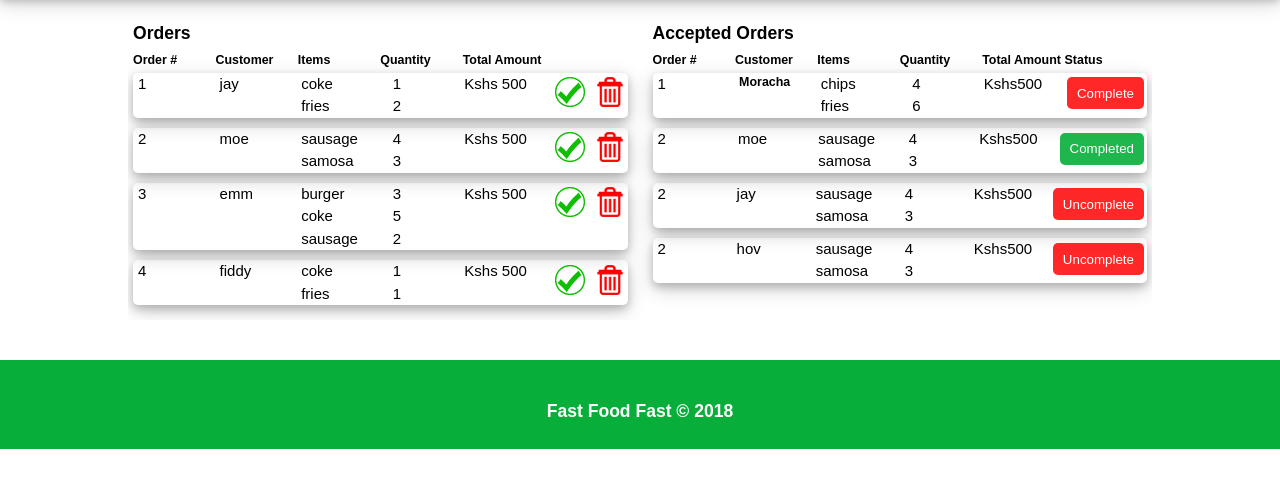
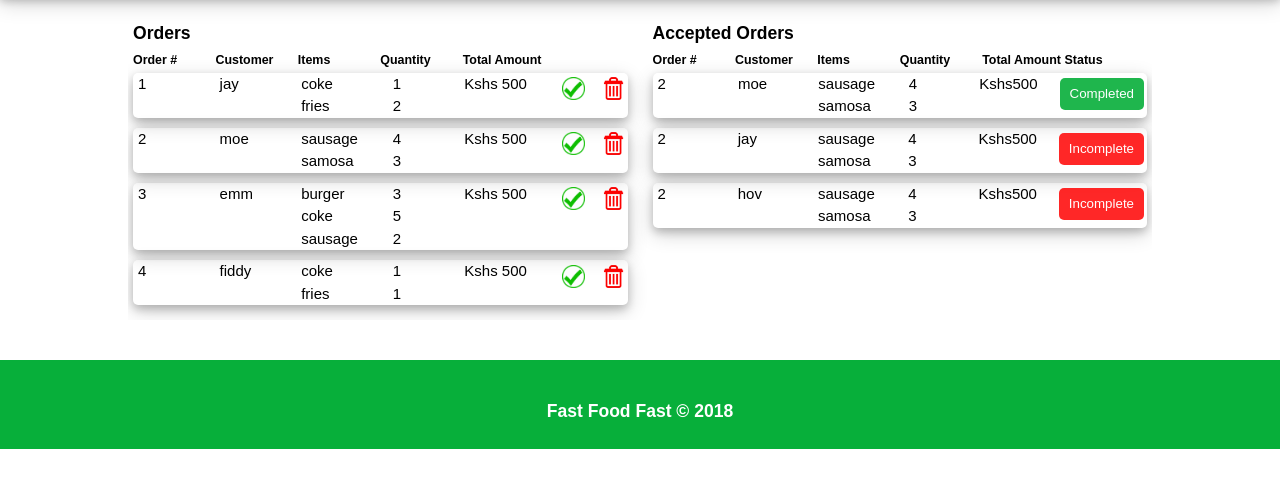
Before and after one commit to ElMonstro/Fast-Food-Fast, a plain HTML site: page templates/admin_panel.html in a window 1280 px wide. Shown: the part 88-576 px from the top of the page. Drawn offline with Linux system fonts and the light colour scheme.

Commit message:
Fix AcceptedOrders to allow appending of status to order array

```diff
--- a/js/admin.js
+++ b/js/admin.js
@@ -7,9 +7,9 @@ fiddy: [4, ['coke', 1],['fries', 1]]};
 
 var acceptedOrders =
 {
-    moe:[2, true, ['sausage', 4],['samosa',3]],
-    jay:[2, false, ['sausage', 4],['samosa',3]],
-    hov:[2, false, ['sausage', 4],['samosa',3]],
+    moe:[2,  ['sausage', 4],['samosa',3], true,],
+    jay:[2,  ['sausage', 4],['samosa',3], false,],
+    hov:[2,  ['sausage', 4],['samosa',3], false,],
 };
 
 const orderDiv = document.createElement('DIV');
@@ -64,6 +64,8 @@ function displayOrders(){
 function orderButtons(event){
 
     if (event.target.className == 'accept'){
+        var name = event.target.parentElement.parentElement.parentElement.children[1].innerText;
+
 
     }
 
@@ -83,7 +85,9 @@ function displayAcceptedOrders(){
 
         var orderList = acceptedOrders[name];
         var orderNo = orderList[0];
-        var status = orderList[1];
+        var lastIndex = orderList.length - 1;
+        var status = orderList[lastIndex];
+        console.log(status);
         const statusBtn = document.createElement('BUTTON');
 
         if (status){
@@ -91,7 +95,7 @@ function displayAcceptedOrders(){
             statusBtn.style.backgroundColor = 'rgb(7, 175, 58)';
             statusBtn.disabled = true;
         }else{
-            statusBtn.innerText = 'Uncomplete';
+            statusBtn.innerText = 'Incomplete';
             statusBtn.style.backgroundColor = 'rgb(255, 16, 16)';
         }
 
@@ -113,7 +117,7 @@ function displayAcceptedOrders(){
     cmpltBtnDiv.appendChild(statusBtn);
     const nameListDiv = orderDiv.querySelector('.order-list');
     const qtyListDiv = orderDiv.querySelector('.qty');
-         for (var i = 2; i < orderList.length; i++){
+         for (var i = 1; i < orderList.length-1; i++){
              var order = orderList[i];
              var orderName = order[0];
              var qty = order[1];
--- a/static/css/main.css
+++ b/static/css/main.css
@@ -352,8 +352,8 @@ h5{
 }
 
 .buttons img{
-    width: 30px;
-    height: 30px;
+    width: 23px;
+    height: 23px;
     float: right;
 }
 
@@ -388,7 +388,7 @@ h5{
 }
 
 .cmplt-order img{
-    height: 35px;
+    height: 30px;
 }
 
 .cmplt-order{
--- a/templates/admin_panel.html
+++ b/templates/admin_panel.html
@@ -55,26 +55,7 @@
                                         <h5 id="stts">Status</h5>
                                     </div>
                                     <div id="ao-list">
-                                    <div class="order">
-                                            <span>1</span>
-                                            <h5>Moracha</h5>
-                                            <div class="order-list">
-                                                <ul>
-                                                    <li>chips</li>
-                                                    <li>fries</li>
-                                                </ul>
-                                            </div>
-                                            <div class="qty">
-                                                <ul>
-                                                    <li>4</li>
-                                                    <li>6</li>
-                                                </ul>
-                                            </div>
-                                            <span><span>Kshs</span>500</span>
-                                            <div class="cmplt-order">
-                                                <button>Complete</button>
-                                            </div>
-                                        </div>
+
                                     </div>
 
                             </div>
```
